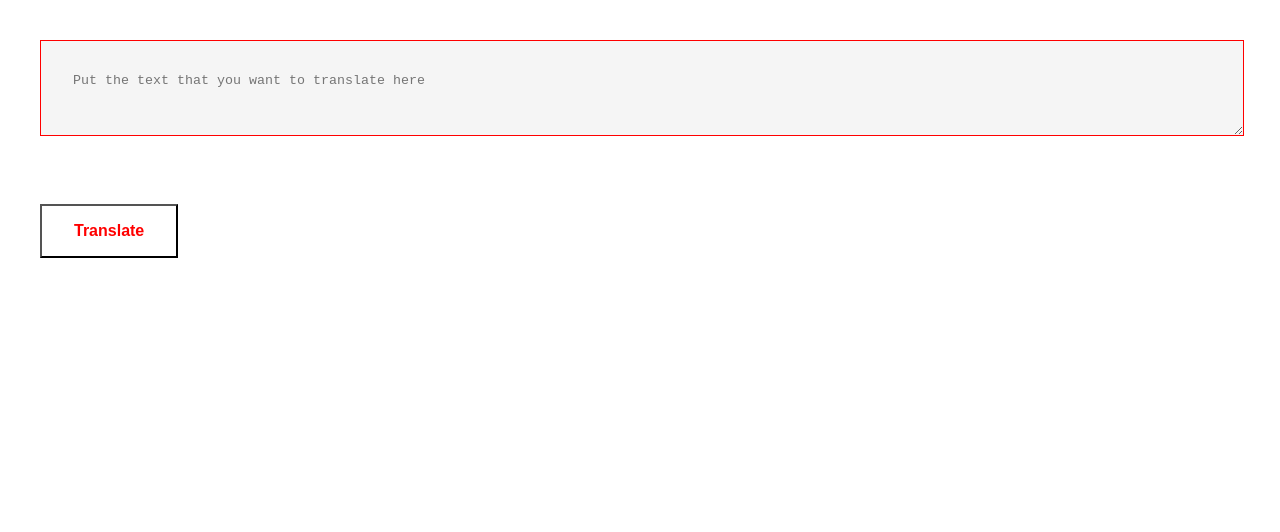
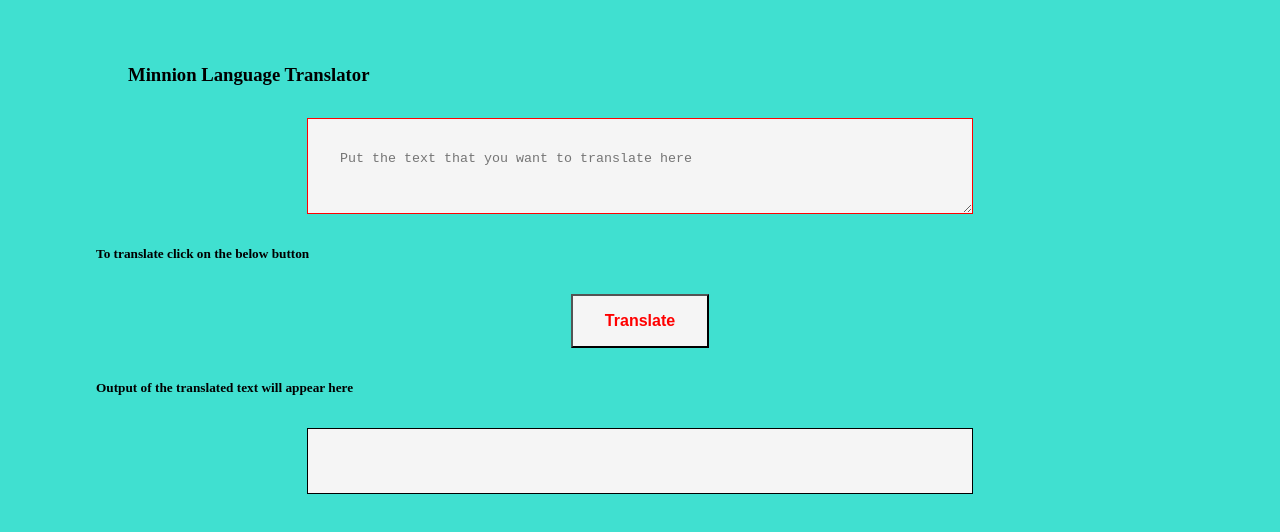
Before and after one commit to Sanskar-Choubey/Banana-Talk, a plain HTML site: page index.html in a window 1280 px wide. Drawn offline with Linux system fonts and the light colour scheme.

Commit message:
added output textfield

```diff
--- a/apps.js
+++ b/apps.js
@@ -1,7 +1,17 @@
 var btnTranslate = document.querySelector(".btn");
 var inputField = document.querySelector(".input-field");
+var outputField = document.querySelector(".output-field");
+
+
+// outputField.innerText = "I am Sanskar" +" "+ "nwheuirhiusiu";
+
+function urlGenerator(text){
+        var generatedUrl = url + "?" + "text=" + inputField.value;
+        console.log(generatedUrl);
+}
+
 
 btnTranslate.addEventListener("click", function btnEventHandler(){
-    console.log("Clicked");
-    console.log(inputField.value);
+   outputField.innerText = "Translated:" + inputField.value;
+   urlGenerator();
 })
--- a/index.html
+++ b/index.html
@@ -7,8 +7,14 @@
     <link href="/style.css" type="text/css" rel="stylesheet">
 </head>
 <body>
+    <header>
+       <h3>Minnion Language Translator</h3>
+    </header>
     <textarea class="input-field" placeholder="Put the text that you want to translate here"></textarea>
+    <h5>To translate click on the below button</h5>
     <button class="btn">Translate</button>
+    <h5>Output of the translated text will appear here</h5>
+    <div class="output-field"></div>
     <script src="/apps.js" type="text/javascript"></script>
 </body>
 </html>
--- a/style.css
+++ b/style.css
@@ -1,17 +1,28 @@
+*{
+    margin: 2rem;
+}
+
+body{
+    background-color: turquoise;
+}
+
 .input-field{
-    display: inline;
-    margin: 2rem 2rem;
+    max-width: 600px;
+    margin: auto;
+    display: block;
     padding: 2rem;
     border: 1px solid red;
     width: 90%;
     background-color:whitesmoke;
 }
+/* button section */
 
 .btn{
+    max-width: 300px;
     display: block;
-    margin: 2rem;
+    margin: auto;
     padding:1rem 2rem;
-    background-color:white;
+    background-color:whitesmoke;
     color: red;
     font-weight: bold;
     font-size: 1rem;
@@ -21,3 +32,14 @@
     background:white;
     color: blue;
 }
+
+/* output field */
+
+.output-field{
+    border: 1px solid black;
+    width: 90%;
+    max-width: 600px;
+    margin: auto;
+    padding: 2rem;
+    background-color: whitesmoke;
+}
```
